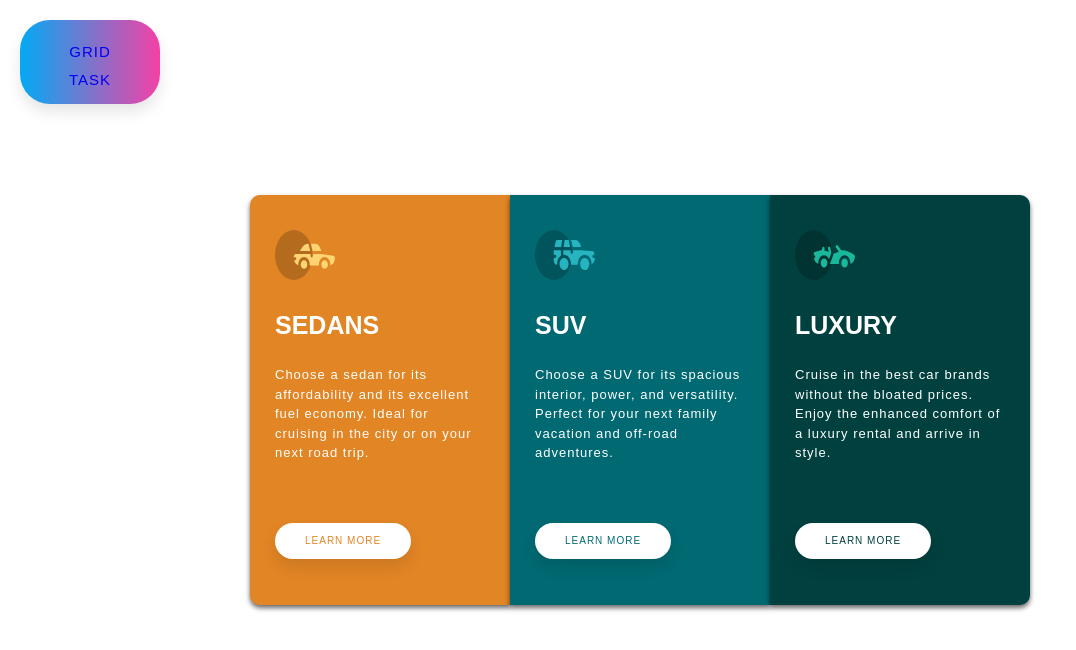
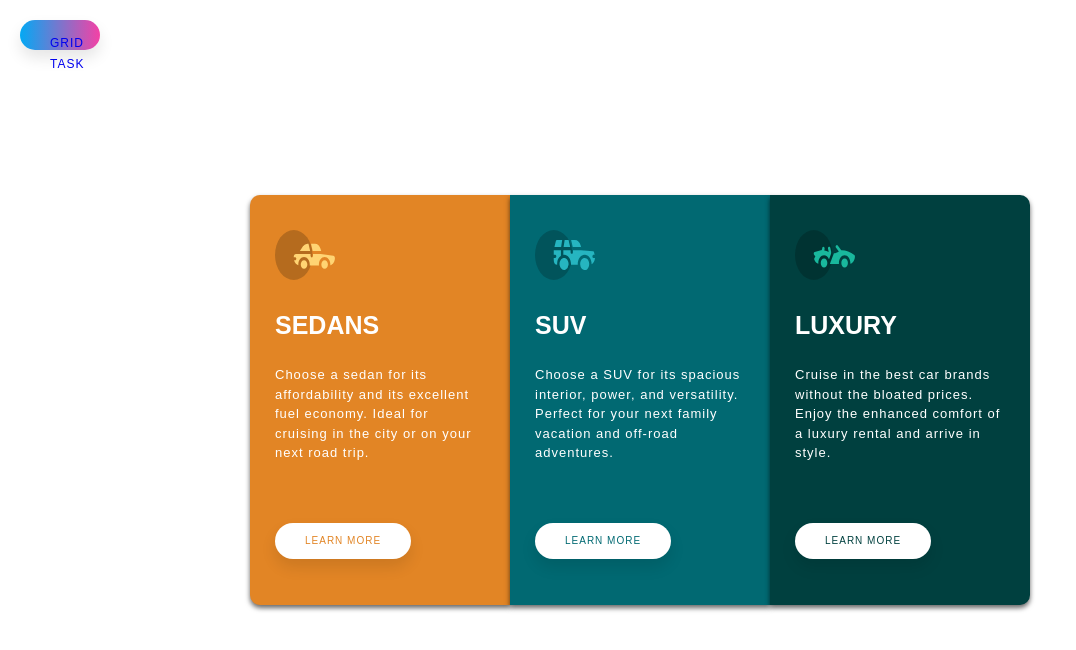
Before and after one commit to digitalnobsx/CSS_Flexbox_0, a plain HTML site: page index.html in a window 1280 px wide. Shown: the whole page, without its empty margins (0-1076 px from the left). Drawn offline with Linux system fonts and the light colour scheme.

Commit message:
edit Grid Task button

```diff
--- a/style.css
+++ b/style.css
@@ -17,11 +17,11 @@ header button {
   text-decoration: none;
   position: absolute;
   border: none;
-  font-size: 14px;
+  font-size: 10px;
   font-family: inherit;
   color: #fff;
-  width: 10em;
-  height: 6em;
+  width: 8em;
+  height: 3em;
   line-height: 2em;
   background: linear-gradient(90deg,#03a9f4,#f441a5,#ffeb3b,#03a9f4);
   background-size: 300%;
@@ -30,7 +30,7 @@ header button {
   margin: 20px;
  }
  a{
-  font-size: 15px;
+  font-size: 12px;
   text-decoration: none;
   text-align: center;
   margin: auto;
```
